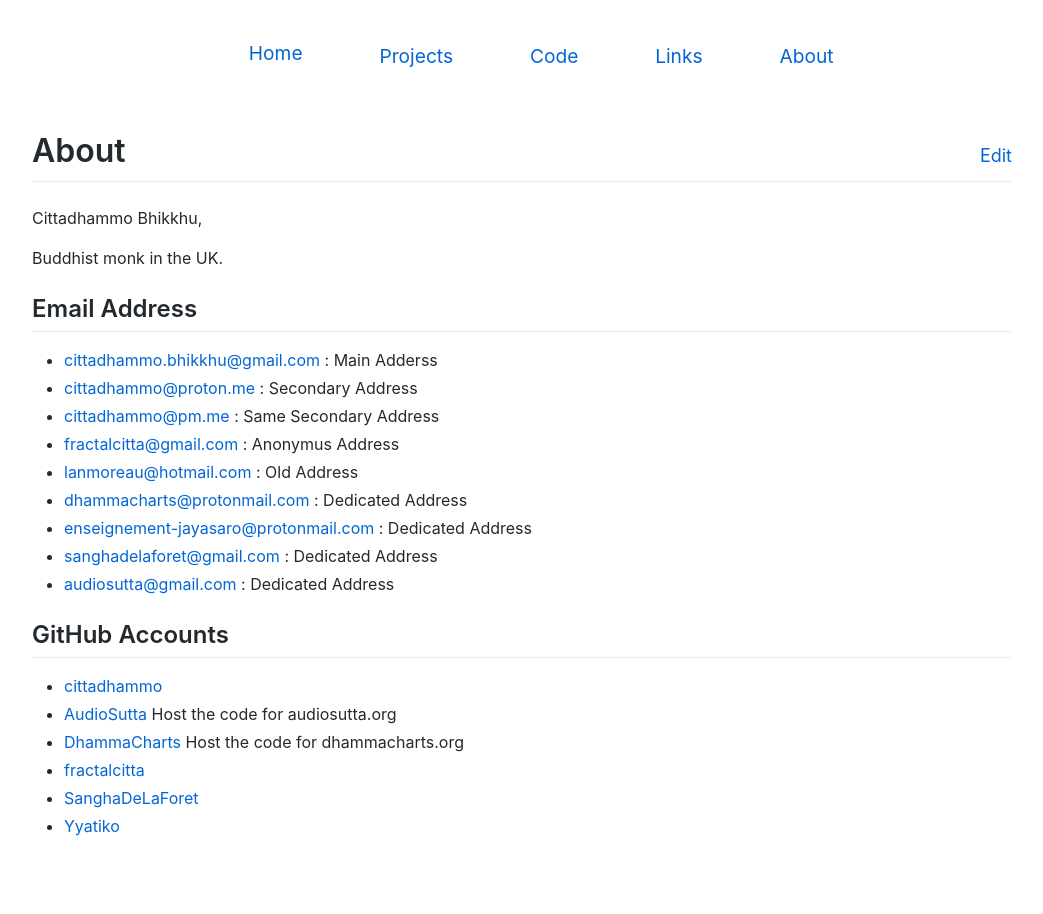
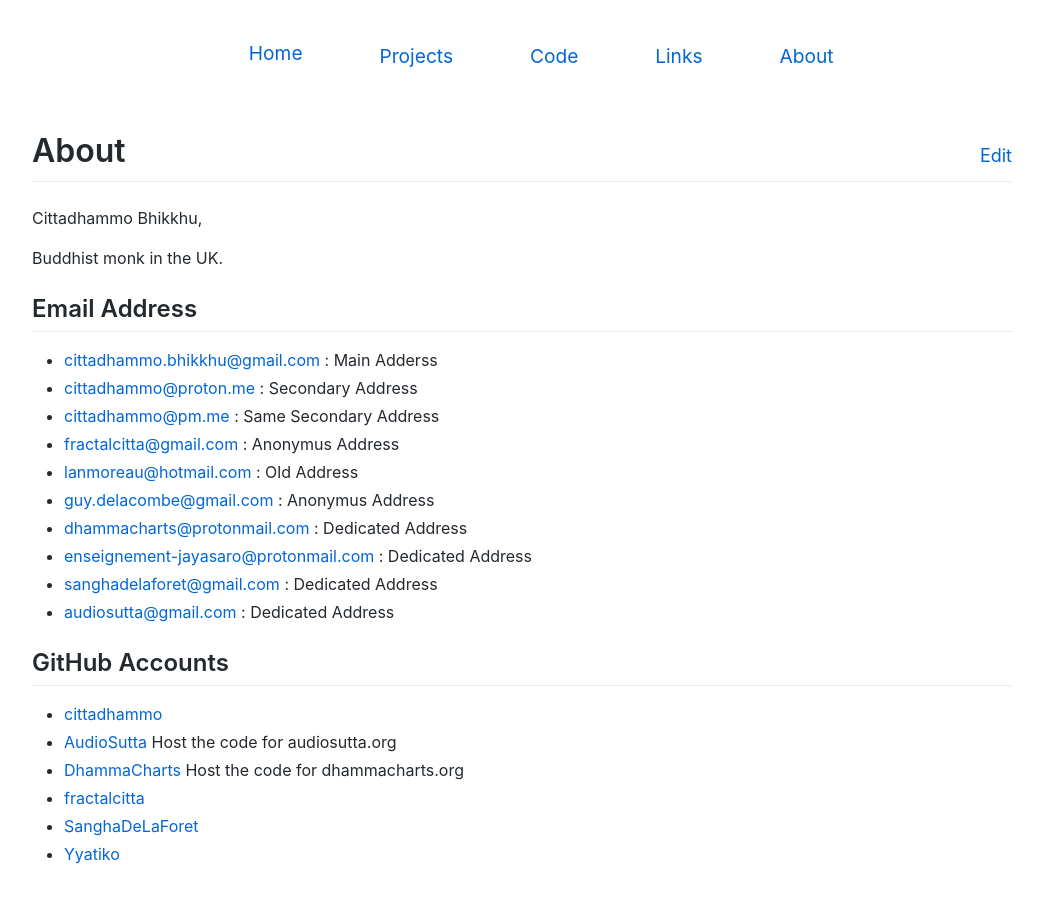
Before and after one commit to cittadhammo/old-personal-website, a Jekyll site: the page built from about.md, in a window 1280 px wide. Shown: the whole page, without its empty margins (118-1161 px from the left). Built offline with Jekyll 4.4.1, drawn with Linux system fonts in a browser that asks for light colours.

Commit message:
Update about.md

```diff
--- a/about.md
+++ b/about.md
@@ -14,6 +14,7 @@ Buddhist monk in the UK.
 - [cittadhammo@pm.me](cittadhammo@pm.me) : Same Secondary Address
 - [fractalcitta@gmail.com](fractalcitta@gmail.com) : Anonymus Address
 - [lanmoreau@hotmail.com](lanmoreau@hotmail.com) : Old Address
+- [guy.delacombe@gmail.com](guy.delacombe@gmail.com) : Anonymus Address
 - [dhammacharts@protonmail.com](dhammacharts@protonmail.com) : Dedicated Address
 - [enseignement-jayasaro@protonmail.com](enseignement-jayasaro@protonmail.com) : Dedicated Address
 - [sanghadelaforet@gmail.com](sanghadelaforet@gmail.com) : Dedicated Address
```
